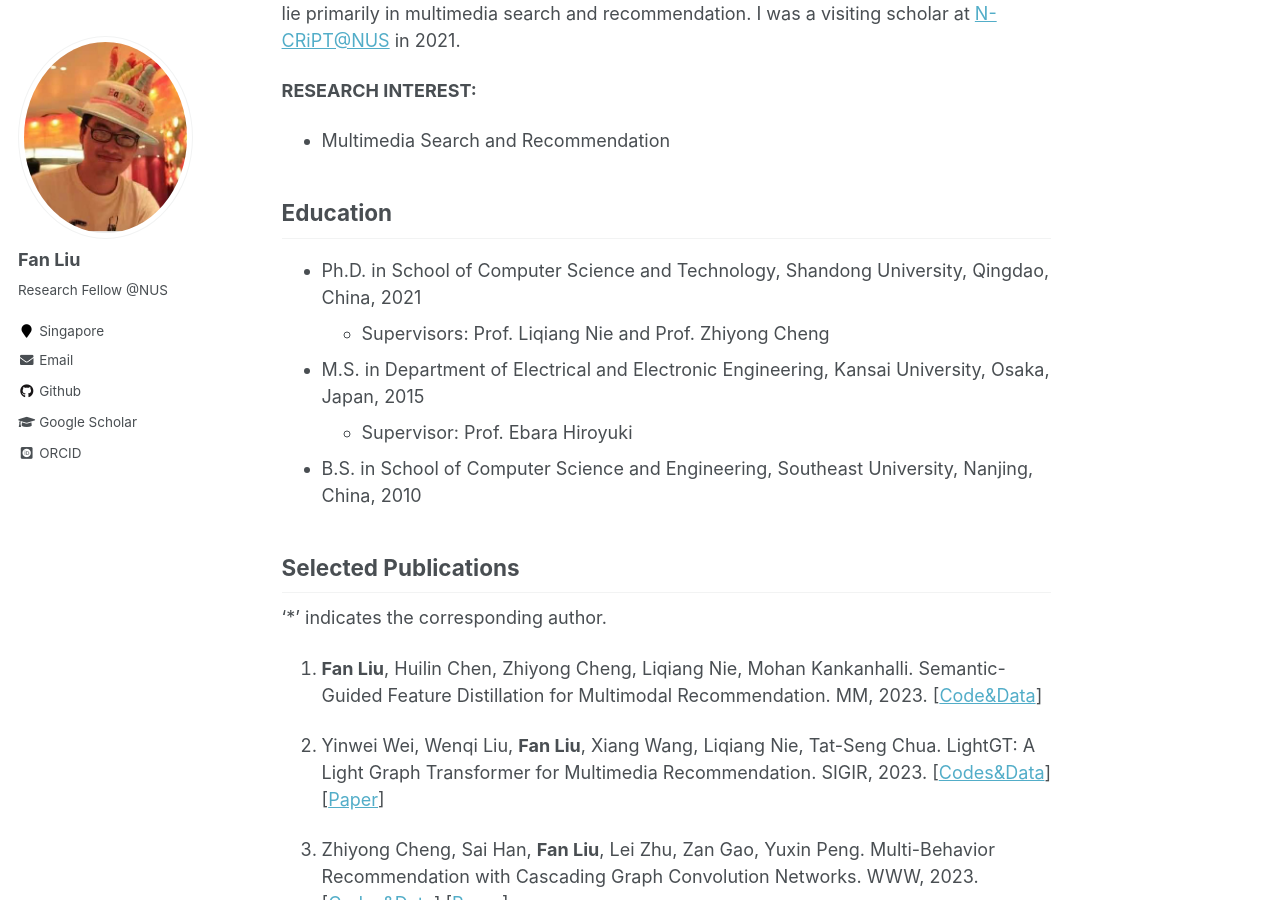
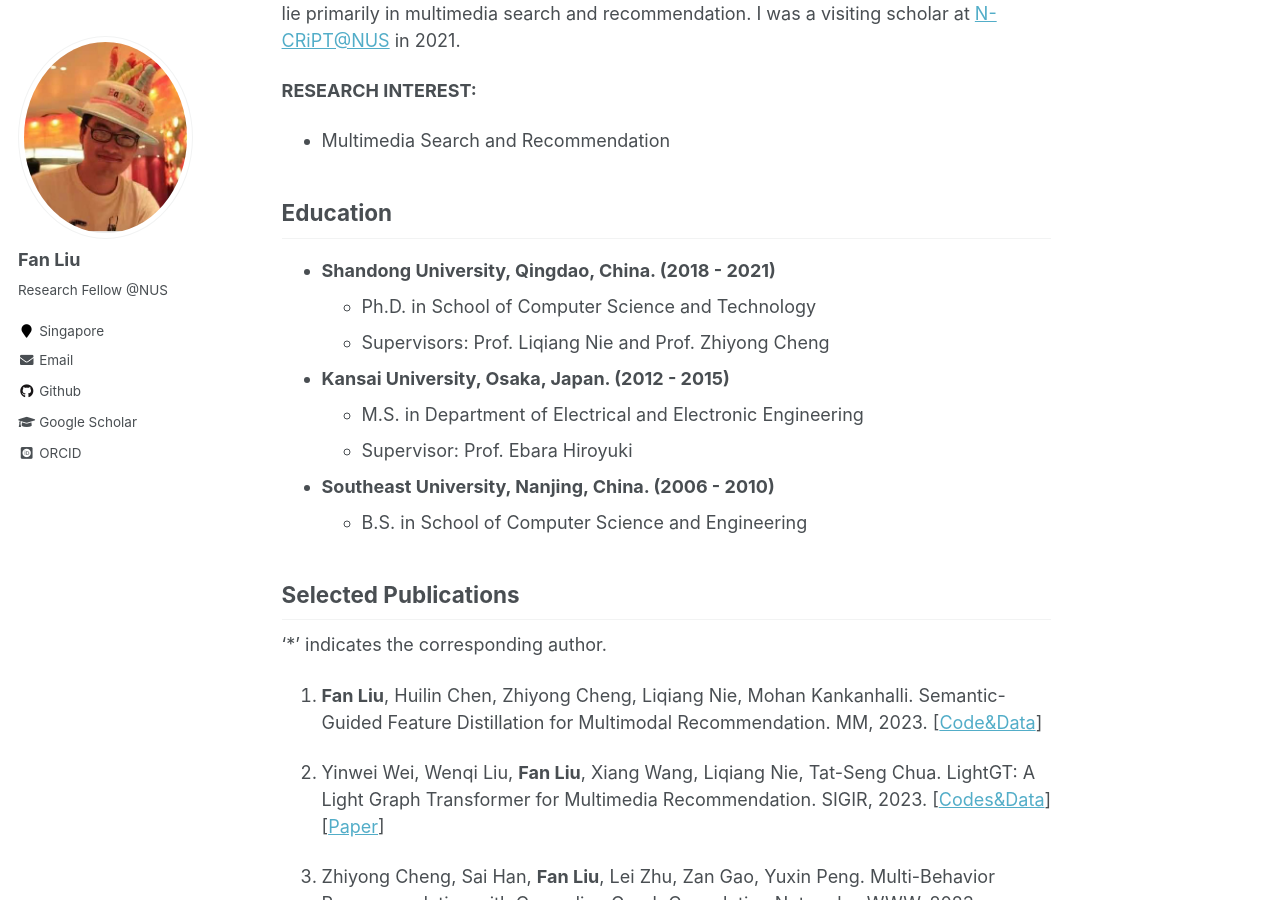
Before and after one commit to liufancs/liufancs.github.io, a Jekyll site: the page built from _pages/about.md, in a window 1280 px wide and 900 px high, scrolled down 418 px. Built offline with Jekyll 4.4.1, drawn with Linux system fonts in a browser that asks for light colours; some web fonts are replaced.

Commit message:
Update about.md

```diff
--- a/_pages/about.md
+++ b/_pages/about.md
@@ -16,11 +16,14 @@ I am currently a Research Fellow with [Prof. Mohan Kankanhalli](https://www.comp
 * Multimedia Search and Recommendation
 
 ## Education
-* Ph.D. in School of Computer Science and Technology, Shandong University, Qingdao, China, 2021
-	* Supervisors: Prof. Liqiang Nie and Prof. Zhiyong Cheng
-* M.S. in Department of Electrical and Electronic Engineering, Kansai University, Osaka, Japan, 2015
-	* Supervisor: Prof. Ebara Hiroyuki
-* B.S. in School of Computer Science and Engineering, Southeast University, Nanjing, China, 2010
+- **Shandong University, Qingdao, China. (2018 - 2021)**
+  - Ph.D. in School of Computer Science and Technology
+  - Supervisors: Prof. Liqiang Nie and Prof. Zhiyong Cheng
+- **Kansai University, Osaka, Japan. (2012 - 2015)**
+  - M.S. in Department of Electrical and Electronic Engineering
+  - Supervisor: Prof. Ebara Hiroyuki
+-  **Southeast University, Nanjing, China. (2006 - 2010)**
+   - B.S. in School of Computer Science and Engineering
 
 ## Selected Publications
 ‘*’ indicates the corresponding author.
```
